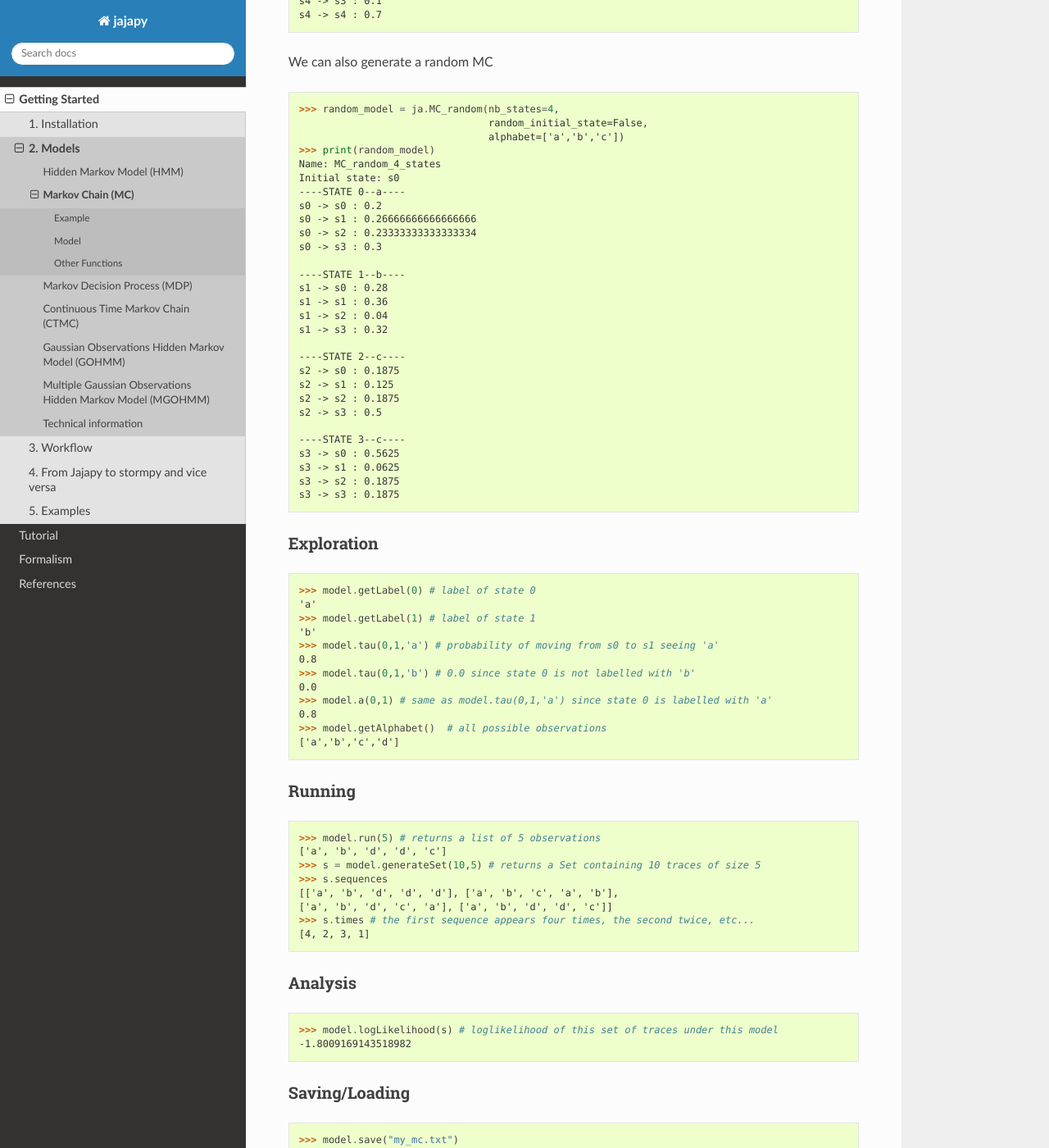
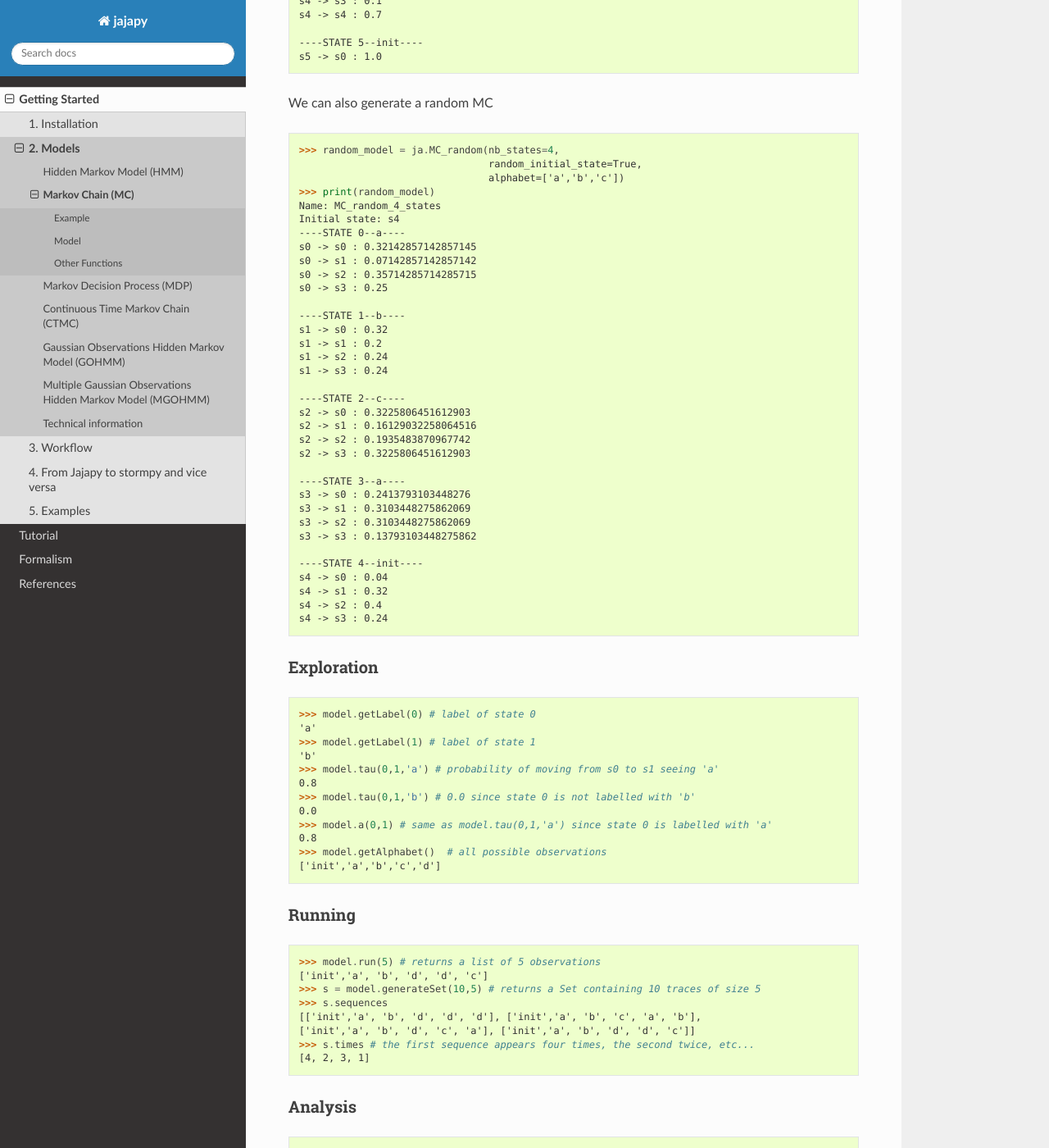
Before and after one commit to Rapfff/jajapy, a Sphinx documentation site: the page built from docs/source/MC.rst, in a window 1280 px wide and 1400 px high, scrolled down 1195 px. Shown: the whole window at 82% size. Built offline with Sphinx 7.4.7 and the Read the Docs theme 2.0.0, drawn with Linux system fonts in a browser that asks for light colours; some of the changed text lies outside the part shown.

Commit message:
doc & examples updated

```diff
--- a/docs/source/MC.rst
+++ b/docs/source/MC.rst
@@ -24,10 +24,10 @@ We can create the model depicted above as follow:
 	>>> 		   (2,0,0.5),(2,4,0.5),
 	>>> 		   (3,2,0.3),(3,3,0.7),
 	>>> 		   (4,2,0.2),(4,3,0.1),(4,4,0.7)]
-	>>> mc = createMC(transitions, labeling, initial_state=0, name='My_MC')
+	>>> mc = ja.createMC(transitions, labeling, initial_state=0, name='My_MC')
 	>>> print(mc)
 	Name: My_MC
-	Initial state: s0
+	Initial state: s5
 	----STATE 0--a----
 	s0 -> s1 : 0.8
 	s0 -> s2 : 0.2
@@ -49,39 +49,48 @@ We can create the model depicted above as follow:
 	s4 -> s3 : 0.1
 	s4 -> s4 : 0.7
 
+	----STATE 5--init----
+	s5 -> s0 : 1.0
+
 We can also generate a random MC
 
 .. code-block:: python
 
 	>>> random_model = ja.MC_random(nb_states=4,
-					random_initial_state=False,
+					random_initial_state=True,
 					alphabet=['a','b','c'])
 	>>> print(random_model)
 	Name: MC_random_4_states
-	Initial state: s0
+	Initial state: s4
 	----STATE 0--a----
-	s0 -> s0 : 0.2
-	s0 -> s1 : 0.26666666666666666
-	s0 -> s2 : 0.23333333333333334
-	s0 -> s3 : 0.3
+	s0 -> s0 : 0.32142857142857145
+	s0 -> s1 : 0.07142857142857142
+	s0 -> s2 : 0.35714285714285715
+	s0 -> s3 : 0.25
 
 	----STATE 1--b----
-	s1 -> s0 : 0.28
-	s1 -> s1 : 0.36
-	s1 -> s2 : 0.04
-	s1 -> s3 : 0.32
+	s1 -> s0 : 0.32
+	s1 -> s1 : 0.2
+	s1 -> s2 : 0.24
+	s1 -> s3 : 0.24
 
 	----STATE 2--c----
-	s2 -> s0 : 0.1875
-	s2 -> s1 : 0.125
-	s2 -> s2 : 0.1875
-	s2 -> s3 : 0.5
+	s2 -> s0 : 0.3225806451612903
+	s2 -> s1 : 0.16129032258064516
+	s2 -> s2 : 0.1935483870967742
+	s2 -> s3 : 0.3225806451612903
 
-	----STATE 3--c----
-	s3 -> s0 : 0.5625
-	s3 -> s1 : 0.0625
-	s3 -> s2 : 0.1875
-	s3 -> s3 : 0.1875
+	----STATE 3--a----
+	s3 -> s0 : 0.2413793103448276
+	s3 -> s1 : 0.3103448275862069
+	s3 -> s2 : 0.3103448275862069
+	s3 -> s3 : 0.13793103448275862
+
+	----STATE 4--init----
+	s4 -> s0 : 0.04
+	s4 -> s1 : 0.32
+	s4 -> s2 : 0.4
+	s4 -> s3 : 0.24
 
 
 Exploration
@@ -100,7 +109,7 @@ Exploration
 	>>> model.a(0,1) # same as model.tau(0,1,'a') since state 0 is labelled with 'a'
 	0.8
 	>>> model.getAlphabet()	 # all possible observations
-	['a','b','c','d']
+	['init','a','b','c','d']
 
 Running
 ^^^^^^^
@@ -108,11 +117,11 @@ Running
 .. code-block:: python
 
 	>>> model.run(5) # returns a list of 5 observations
-	['a', 'b', 'd', 'd', 'c']
+	['init','a', 'b', 'd', 'd', 'c']
 	>>> s = model.generateSet(10,5) # returns a Set containing 10 traces of size 5
 	>>> s.sequences
-	[['a', 'b', 'd', 'd', 'd'], ['a', 'b', 'c', 'a', 'b'],
-	['a', 'b', 'd', 'c', 'a'], ['a', 'b', 'd', 'd', 'c']]
+	[['init','a', 'b', 'd', 'd', 'd'], ['init','a', 'b', 'c', 'a', 'b'],
+	['init','a', 'b', 'd', 'c', 'a'], ['init','a', 'b', 'd', 'd', 'c']]
 	>>> s.times # the first sequence appears four times, the second twice, etc...
 	[4, 2, 3, 1]
 
--- a/docs/source/conf.py
+++ b/docs/source/conf.py
@@ -22,7 +22,7 @@ copyright = '2022, Raphaël Reynouard'
 author = 'Raphaël Reynouard'
 
 # The full version, including alpha/beta/rc tags
-release = 'v0.8'
+release = 'v0.9'
 
 
 # -- General configuration ---------------------------------------------------
```
Also changed, not shown: docs/source/CTMC.rst (+24 -23 lines), docs/source/MDP.rst (+8 -8 lines), docs/source/help.rst (+25 -3 lines), docs/source/tuto.rst (+9 -7 lines), docs/source/pictures/init_MC.png (added), docs/source/pictures/init_MDP.png (added), 8 other files.
